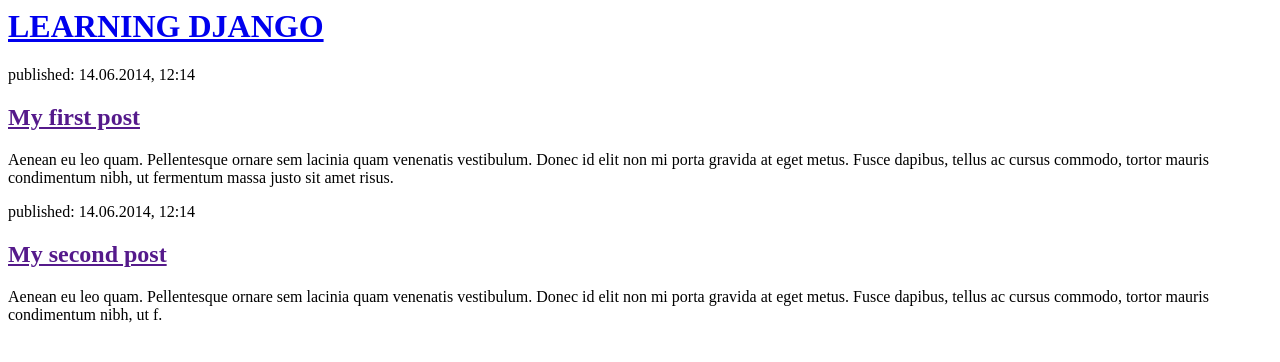
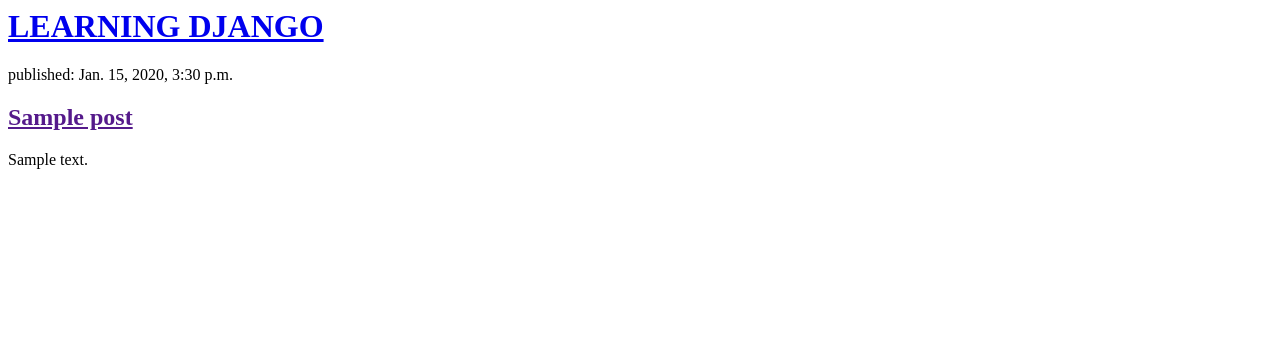
Before and after one commit to Apoorv77/my-first-blog, a Django app: page / in a window 1280 px wide. Shown: the top 362 px of the page. Run offline with Django 3.2, Linux system fonts and the light colour scheme; tables that the repository leaves empty hold one stand-in row (values such as "Sample post").

Commit message:
Modified templates to displays posts from the db

```diff
--- a/blog/templates/blog/post_list.html
+++ b/blog/templates/blog/post_list.html
@@ -6,8 +6,16 @@
         <header>
             <h1><a href="/">LEARNING DJANGO</a></h1>
         </header>
-
-        <article>
+        <div>
+            {% for post in posts%}
+            <article>
+                <time>published: {{ post.published_date }}</time>
+                <h2><a href="">{{ post.title }}</a></h2>
+                <p>{{ post.text|linebreaksbr }}</p>
+            </article>
+            {% endfor %}
+        </div>
+        <!-- <article>
             <time>published: 14.06.2014, 12:14</time>
             <h2><a href="">My first post</a></h2>
             <p>Aenean eu leo quam. Pellentesque ornare sem lacinia quam venenatis vestibulum. Donec id elit non mi porta gravida at eget metus. Fusce dapibus, tellus ac cursus commodo, tortor mauris condimentum nibh, ut fermentum massa justo sit amet risus.</p>
@@ -17,6 +25,6 @@
             <time>published: 14.06.2014, 12:14</time>
             <h2><a href="">My second post</a></h2>
             <p>Aenean eu leo quam. Pellentesque ornare sem lacinia quam venenatis vestibulum. Donec id elit non mi porta gravida at eget metus. Fusce dapibus, tellus ac cursus commodo, tortor mauris condimentum nibh, ut f.</p>
-        </article>
+        </article> -->
     </body>
 </html
--- a/blog/views.py
+++ b/blog/views.py
@@ -1,5 +1,8 @@
 from django.shortcuts import render
+from django.utils import timezone
+from .models import Post
 
 # Create your views here.
 def post_list(request):
-    return render(request, 'blog/post_list.html', {})
+    posts=Post.objects.filter(published_date__lte=timezone.now()).order_by('published_date')
+    return render(request, 'blog/post_list.html', {'posts':posts})
```
